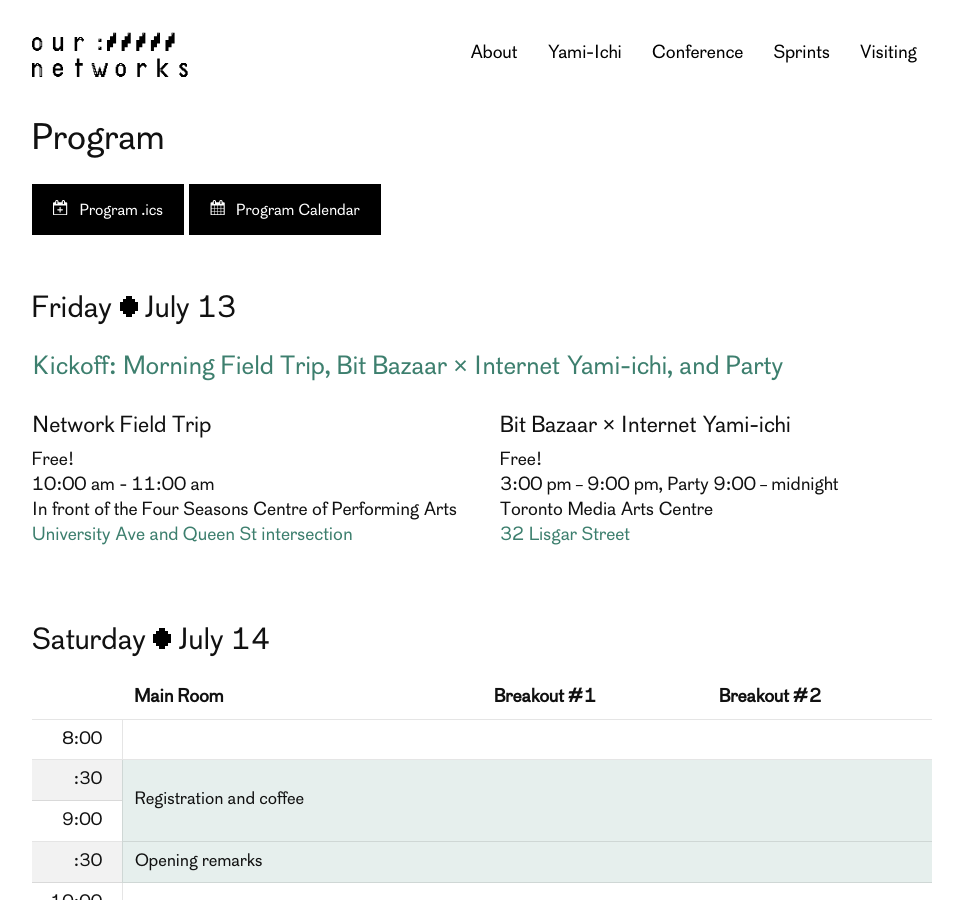
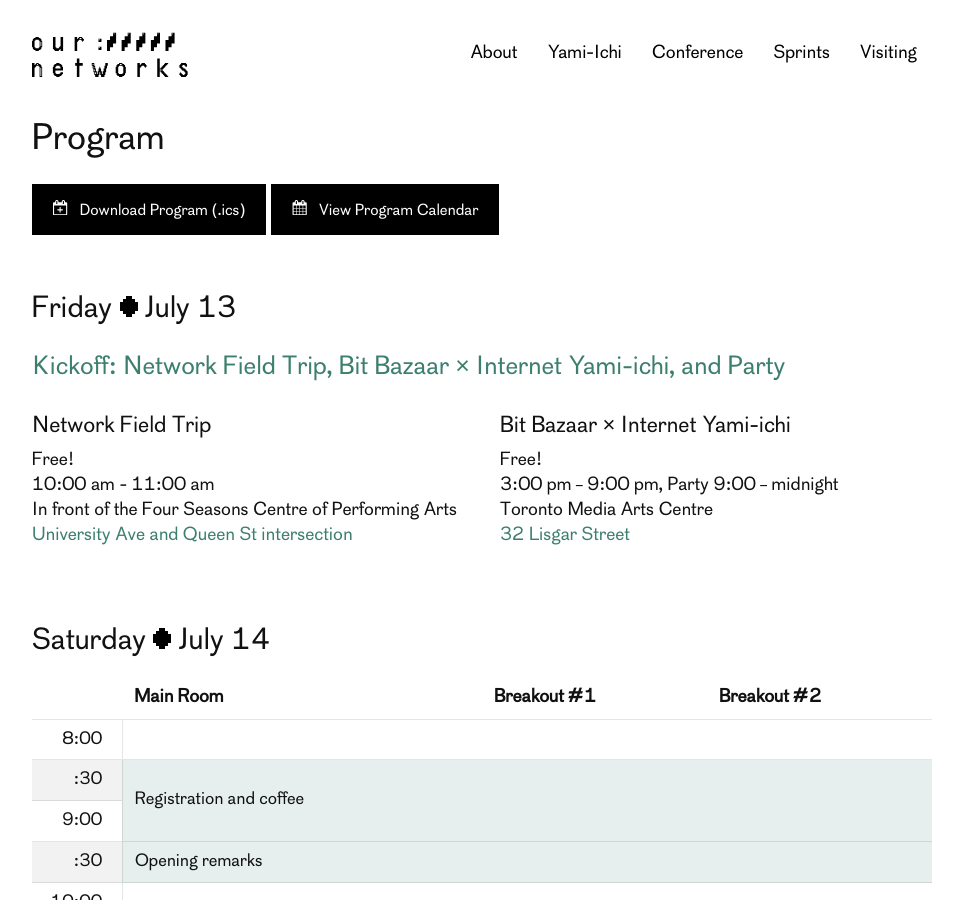
Before and after one commit to ournetworks/ournetworks.ca, a Jekyll site: the page built from conference/program.md, in a window 1280 px wide and 900 px high. Shown: the whole window, without its empty margins (158-1121 px from the left). Built offline with Jekyll 4.4.1, drawn with Linux system fonts in a browser that asks for light colours.

Commit message:
minor edits

```diff
--- a/conference/program.md
+++ b/conference/program.md
@@ -10,16 +10,16 @@
 ---
 
 <div class="row">
-  <a class="button button-primary compact" href="https://calendar.google.com/calendar/ical/aers7atolh0uurlfmkoki9kikg%40group.calendar.google.com/public/basic.ics">{% include icons/calendar-plus-o.svg %}&nbsp;&nbsp; Program .ics</a>
-  <a class="button button-primary compact" href="https://calendar.google.com/calendar/embed?src=aers7atolh0uurlfmkoki9kikg%40group.calendar.google.com&ctz=America%2FToronto">{% include icons/calendar.svg %}&nbsp;&nbsp; Program Calendar</a>
+  <a class="button button-primary compact" href="https://calendar.google.com/calendar/ical/aers7atolh0uurlfmkoki9kikg%40group.calendar.google.com/public/basic.ics">{% include icons/calendar-plus-o.svg %}&nbsp;&nbsp; Download Program (.ics)</a>
+  <a class="button button-primary compact" href="https://calendar.google.com/calendar/embed?src=aers7atolh0uurlfmkoki9kikg%40group.calendar.google.com&ctz=America%2FToronto">{% include icons/calendar.svg %}&nbsp;&nbsp; View Program Calendar</a>
 </div>
 
 ## Friday {% include graphics/bullet.svg %} July 13
 {: .schedule-spacer}
 
-### [Kickoff: Morning Field Trip, Bit Bazaar × Internet Yami-ichi, and Party](/yami-ichi/)
+### [Kickoff: Network Field Trip, Bit Bazaar × Internet Yami-ichi, and Party](/yami-ichi/)
 
-<div class="row event-band">
+<div class="row">
   <div class="six columns">
     <h4 class="schedule-spacer-small">Network Field Trip</h4>
     <p>Free!<br />
```
